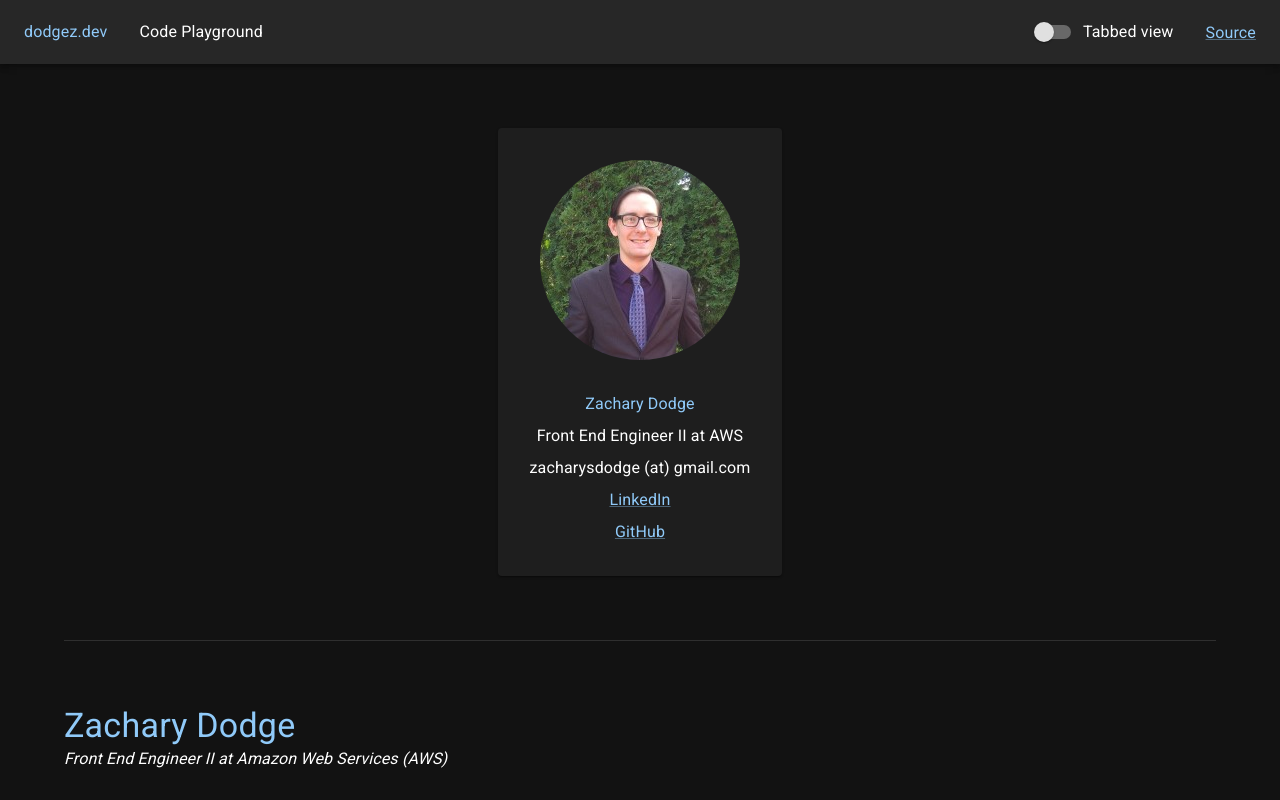
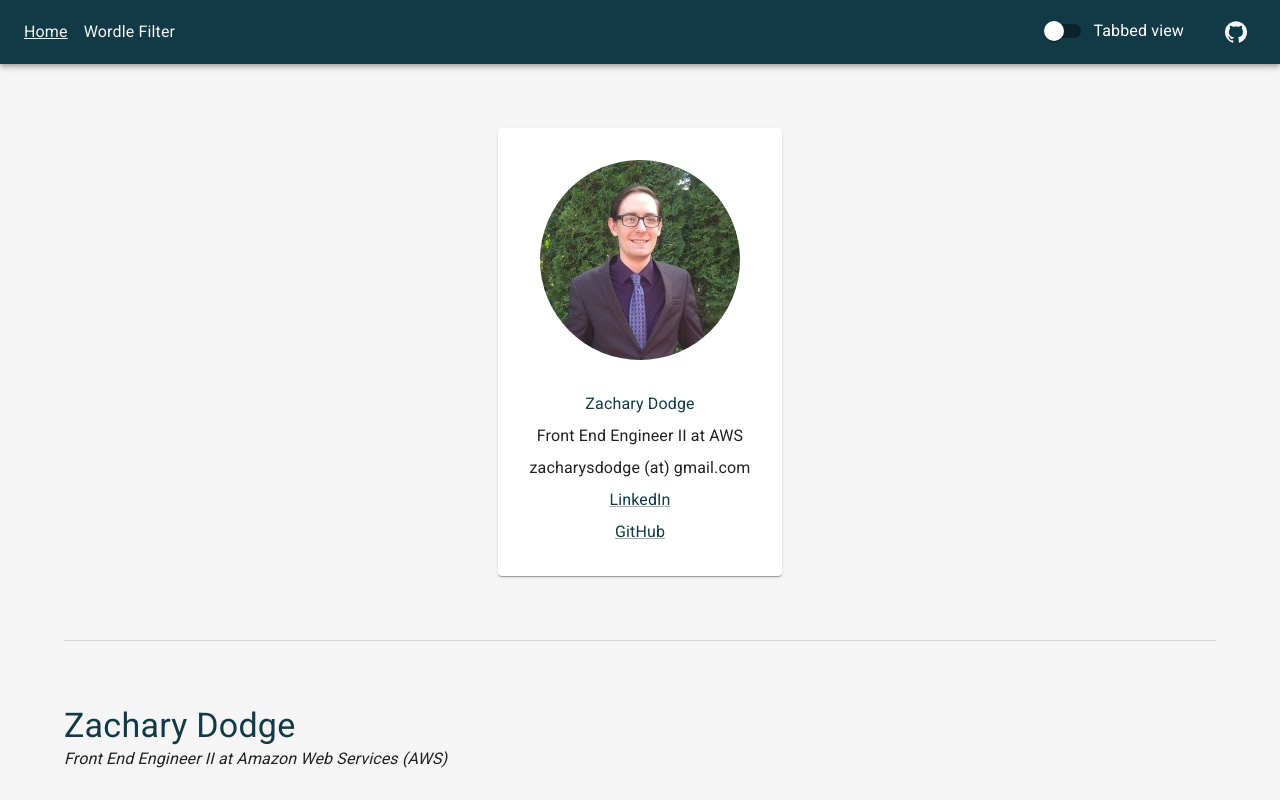
Before and after one commit to dodgez/dodgez-dev, a Next.js app: page / in a window 1280 px wide. Shown: the top 800 px of the page. Built offline with nearby package versions, Linux system fonts and the light colour scheme.

Commit message:
feat: add wordle filter

```diff
--- a/src/components/ProfileBlurb.tsx
+++ b/src/components/ProfileBlurb.tsx
@@ -3,6 +3,8 @@ import Link from '@mui/material/Link';
 import Paper from '@mui/material/Paper';
 import Stack from '@mui/material/Stack';
 import Typography from '@mui/material/Typography';
+import { useTheme } from '@mui/material/styles';
+import useMediaQuery from '@mui/material/useMediaQuery';
 import Image from 'next/image';
 
 import ProfileImage from '../../public/profile.jpg';
@@ -10,13 +12,9 @@ import ProfileImage from '../../public/profile.jpg';
 const PROFILE_PIC_SIZE = 200;
 
 export default function ProfileBlurb() {
-  return (
-    <Box mx="auto !important" textAlign="center" width="fit-content">
-      <Paper
-        sx={{
-          padding: 4,
-        }}
-      >
+  const theme = useTheme();
+  const isSmall = useMediaQuery(theme.breakpoints.down('sm'));
+  const content = (
     <Stack spacing={4}>
       <div
         style={{
@@ -44,7 +42,11 @@ export default function ProfileBlurb() {
         </Link>
       </Stack>
     </Stack>
-      </Paper>
+  );
+
+  return (
+    <Box mx="auto !important" textAlign="center" width="fit-content">
+      {isSmall ? content : <Paper sx={{ padding: 4 }}>{content}</Paper>}
     </Box>
   );
 }
--- a/src/components/Tech.tsx
+++ b/src/components/Tech.tsx
@@ -31,9 +31,9 @@ const Item = styled(Paper)(({ theme }) => ({
 
 export default function Tech() {
   return (
-    <Grid container margin="auto" maxWidth="md" spacing={2}>
+    <Grid container maxWidth="md" spacing={2}>
       {tech.map((tech) => (
-        <Grid key={tech} xs={3}>
+        <Grid key={tech} xs={6} sm={4} md={3}>
           <Item>
             <Typography>{tech}</Typography>
           </Item>
--- a/src/pages/_app.tsx
+++ b/src/pages/_app.tsx
@@ -3,13 +3,15 @@ import '@fontsource/roboto/300.css';
 import '@fontsource/roboto/400.css';
 import '@fontsource/roboto/500.css';
 import '@fontsource/roboto/700.css';
+import GitHub from '@mui/icons-material/GitHub';
 import AppBar from '@mui/material/AppBar';
 import Box from '@mui/material/Box';
 import CssBaseline from '@mui/material/CssBaseline';
+import IconButton from '@mui/material/IconButton';
 import Link from '@mui/material/Link';
 import Stack from '@mui/material/Stack';
+import Toolbar from '@mui/material/Toolbar';
 import { ThemeProvider, createTheme } from '@mui/material/styles';
-import Toolbar from '@mui/material/Toolbar';
 import { Analytics } from '@vercel/analytics/react';
 import { AwsRum, AwsRumConfig } from 'aws-rum-web';
 import type { AppProps } from 'next/app';
@@ -40,17 +42,29 @@ try {
   // Ignore errors thrown during CloudWatch RUM web client initialization
 }
 
-const darkTheme = createTheme({
+export default function App({ Component, pageProps }: AppProps) {
+  const pathname = usePathname();
+
+  const lightTheme = createTheme({
     palette: {
-    mode: 'dark',
+      mode: 'light',
+      primary: {
+        main: '#113946',
+      },
+      secondary: {
+        main: '#bca37f',
+      },
+      info: {
+        main: '#f5f5f5',
+      },
+      background: {
+        default: '#f5f5f5',
+      },
     },
   });
 
-export default function App({ Component, pageProps }: AppProps) {
-  const pathname = usePathname();
-
   return (
-    <ThemeProvider theme={darkTheme}>
+    <ThemeProvider theme={lightTheme}>
       <Head>
         <meta name="viewport" content="width=device-width, initial-scale=1" />
       </Head>
@@ -62,38 +76,40 @@ export default function App({ Component, pageProps }: AppProps) {
       >
         <AppBar position="relative">
           <Toolbar>
+            <Stack direction="row" display="flex" flexGrow={1} spacing={2}>
               <NextLink href="/" legacyBehavior passHref>
                 <Link
                   sx={{
-                  textDecoration: 'none',
+                    color: lightTheme.palette.background.default,
+                    textDecoration: pathname === '/' ? 'underline' : 'none',
                   }}
                 >
-                dodgez.dev
+                  Home
                 </Link>
               </NextLink>
-            <Box display="flex" flexGrow={1} ml={4}>
-              <Stack direction="row" spacing={2}>
-                <NextLink href="/playground" legacyBehavior passHref>
+              <NextLink href="/wordle-filter" legacyBehavior passHref>
                 <Link
                   sx={{
-                      color: 'white',
-                      textDecoration: 'none',
+                    color: lightTheme.palette.background.default,
+                    textDecoration:
+                      pathname === '/wordle-filter' ? 'underline' : 'none',
                   }}
                 >
-                    Code Playground
+                  Wordle Filter
                 </Link>
               </NextLink>
             </Stack>
-            </Box>
             <Stack direction="row" spacing={2}>
               <Box id="tab-toggle-portal" />
-              <Link
-                href="https://github.com/dodgez/dodgez-dev"
-                pt={1}
-                target="_blank"
+              <IconButton
+                aria-label="github source"
+                onClick={() =>
+                  window.open('https://github.com/dodgez/dodgez-dev', '_blank')
+                }
+                role="link"
               >
-                Source
-              </Link>
+                <GitHub color="info" />
+              </IconButton>
             </Stack>
           </Toolbar>
         </AppBar>
--- a/src/pages/_document.tsx
+++ b/src/pages/_document.tsx
@@ -6,7 +6,7 @@ export default function Document() {
       <Head>
         <meta name="description" content="Zach Dodge's personal website" />
         <link rel="icon" href="favicon.ico" />
-        <style>{'html { background-color: #121212 }'}</style>
+        <style>{':root { background-color: #f5f5f5 }'}</style>
       </Head>
       <body>
         <Main />
--- a/src/pages/index.tsx
+++ b/src/pages/index.tsx
@@ -4,6 +4,9 @@ import Education from '@/components/Education';
 import Experience from '@/components/Experience';
 import ProfileBlurb from '@/components/ProfileBlurb';
 import Tech from '@/components/Tech';
+import TabContext from '@mui/lab/TabContext';
+import TabList from '@mui/lab/TabList';
+import TabPanel from '@mui/lab/TabPanel';
 import Box from '@mui/material/Box';
 import Divider from '@mui/material/Divider';
 import FormControlLabel from '@mui/material/FormControlLabel';
@@ -11,20 +14,27 @@ import Stack from '@mui/material/Stack';
 import Switch from '@mui/material/Switch';
 import Tab from '@mui/material/Tab';
 import Typography from '@mui/material/Typography';
-import TabContext from '@mui/lab/TabContext';
-import TabList from '@mui/lab/TabList';
-import TabPanel from '@mui/lab/TabPanel';
+import { useTheme } from '@mui/material/styles';
+import useMediaQuery from '@mui/material/useMediaQuery';
 import Head from 'next/head';
 import {
   ChangeEvent,
   SyntheticEvent,
   useCallback,
+  useEffect,
   useMemo,
   useState,
 } from 'react';
 
 export default function Home() {
-  const [isTabbedView, setTabbedView] = useState(false);
+  const theme = useTheme();
+  const isSmall = useMediaQuery(theme.breakpoints.down('sm'));
+  const [isTabbedView, setTabbedView] = useState(isSmall);
+  useEffect(() => {
+    if (isSmall) {
+      setTabbedView(false);
+    }
+  }, [isSmall]);
   const handleViewChange = useCallback(
     (event: ChangeEvent<HTMLInputElement>) =>
       setTabbedView(event.target.checked),
@@ -75,7 +85,7 @@ export default function Home() {
   return (
     <>
       <Head>
-        <title>Dodgez Dev</title>
+        <title>Zachary Dodge&apos;s Website</title>
       </Head>
       <Box p={8}>
         <Stack spacing={8}>
@@ -85,7 +95,12 @@ export default function Home() {
           <Divider />
           <Stack spacing={1}>
             <ClientPortal selector="#tab-toggle-portal">
-              <Box display="inline">
+              <Box
+                sx={(theme) => ({
+                  [theme.breakpoints.down('sm')]: { display: 'none' },
+                  [theme.breakpoints.up('sm')]: { display: 'inline' },
+                })}
+              >
                 <FormControlLabel
                   control={
                     <Switch
```
Also changed, not shown: src/pages/playground.tsx (deleted, +0 -47 lines), src/pages/wordle-filter.tsx (added, +153 -0 lines). Lines whose indentation alone changed are shown as unchanged.
